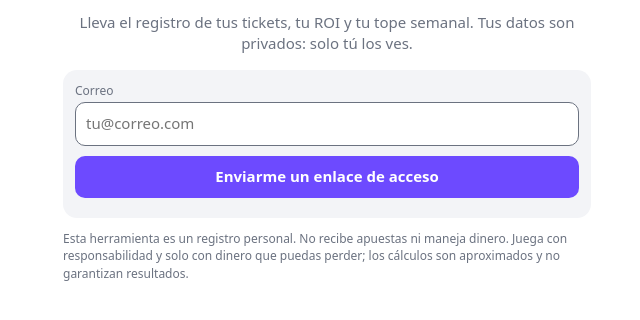
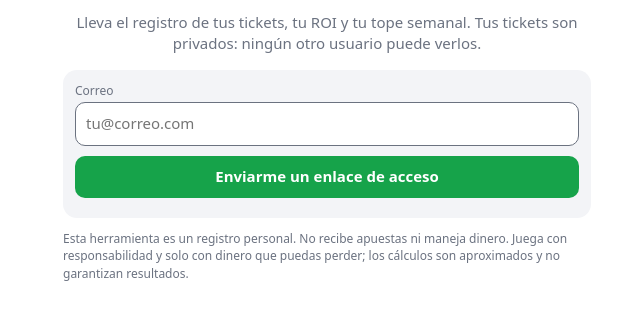
Before and after one commit to alnakach/Nakach-Picks-tracker, a plain HTML site: page index.html in a window 1280 px wide. Shown: the part 264-584 px from the top of the page, without its empty margins (313-953 px from the left). Drawn offline with nearby package versions, Linux system fonts and the light colour scheme.

Commit message:
Add files via upload

```diff
--- a/index.html
+++ b/index.html
@@ -9,8 +9,8 @@
 <meta name="theme-color" content="#000000">
 
 <style>
-:root{--bg:#fff;--card:#f3f4f7;--tx:#16181d;--mu:#6b7280;--ac:#6d4aff;--g:#12a150;--r:#d93636;--w:#b45309}
-@media (prefers-color-scheme:dark){:root{--bg:#0e0f13;--card:#1a1c23;--tx:#f1f2f5;--mu:#8b92a1;--ac:#9a82ff;--g:#35d07f;--r:#ff6b6b;--w:#fbbf24}}
+:root{--bg:#fff;--card:#f3f4f7;--tx:#16181d;--mu:#6b7280;--ac:#16a34a;--bt:#fff;--g:#12a150;--r:#d93636;--w:#b45309}
+@media (prefers-color-scheme:dark){:root{--bg:#000;--card:#111513;--tx:#f1f3f2;--mu:#8e9892;--ac:#4ade50;--bt:#04130a;--g:#4ade50;--r:#ff6b6b;--w:#fbbf24}}
 *{box-sizing:border-box}
 body{margin:0;background:var(--bg);color:var(--tx);font:15px/1.45 system-ui,-apple-system,Segoe UI,Roboto,sans-serif;padding:max(16px,env(safe-area-inset-top)) 16px max(24px,env(safe-area-inset-bottom));max-width:560px;margin:auto}
 h1{font-size:20px;margin:4px 0 8px}h2{font-size:13px;color:var(--mu);margin:22px 0 8px;text-transform:uppercase;letter-spacing:.05em}
@@ -20,7 +20,7 @@ h1{font-size:20px;margin:4px 0 8px}h2{font-size:13px;color:var(--mu);margin:22px
 .g{color:var(--g)}.r{color:var(--r)}.w{color:var(--w)}
 input,select,textarea{width:100%;padding:10px;border-radius:10px;border:1px solid var(--mu);background:var(--bg);color:var(--tx);font:inherit}
 label{font-size:12px;color:var(--mu);display:block;margin-bottom:3px}
-button{padding:10px 14px;border:0;border-radius:10px;background:var(--ac);color:#fff;font:inherit;font-weight:600;cursor:pointer}
+button{padding:10px 14px;border:0;border-radius:10px;background:var(--ac);color:var(--bt);font:inherit;font-weight:600;cursor:pointer}
 button.s{background:transparent;color:var(--tx);border:1px solid var(--mu);padding:6px 10px;font-size:13px}
 button.o{background:transparent;color:var(--tx);border:1px solid var(--mu);width:100%}
 button:disabled{opacity:.5}
@@ -40,7 +40,7 @@ ul.al{margin:6px 0 0;padding-left:18px}
 <section id="auth">
   <img id="logoA" class="logo" alt="Nakach Picks">
   <h1 class="vh">Nakach Picks Tracker</h1>
-  <p class="mu" style="text-align:center">Lleva el registro de tus tickets, tu ROI y tu tope semanal. Tus datos son privados: solo tú los ves.</p>
+  <p class="mu" style="text-align:center">Lleva el registro de tus tickets, tu ROI y tu tope semanal. Tus tickets son privados: ningún otro usuario puede verlos.</p>
   <div class="card">
     <div id="gWrap" class="hide">
       <button id="gBtn" class="o">Entrar con Google</button>
```
